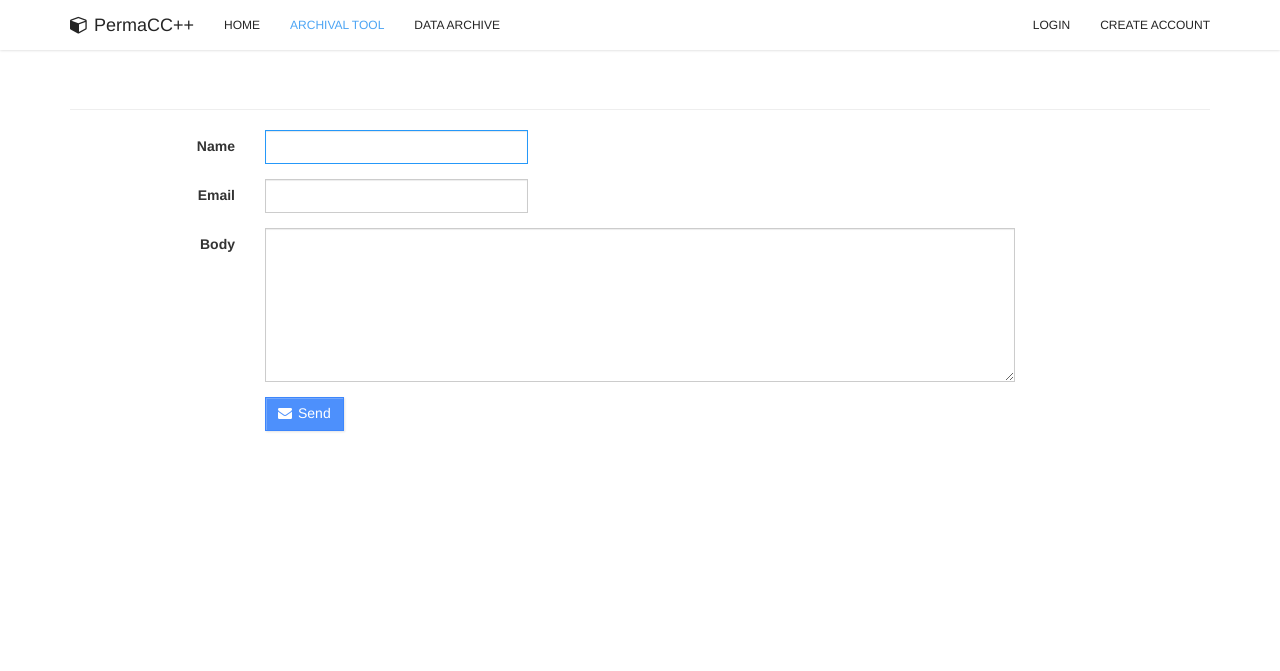
After one commit to HackHarvard-AutoArchival/Web, a Node server app: page /autoTool in a window 1280 px wide. The commit adds this page. Shown: the top 671 px of the page. Run offline with Node 20, Linux system fonts and the light colour scheme; some libraries are stand-ins or nearby versions.

Commit message:
Add controller and autotool view.

```diff
--- a/app.js
+++ b/app.js
@@ -29,7 +29,7 @@ var homeController = require('./controllers/home');
 var userController = require('./controllers/user');
 var apiController = require('./controllers/api');
 var contactController = require('./controllers/contact');
-var fileController = require('./controllers/file');
+var archiveController = require('./controllers/archival');
 /**
  * API keys and Passport configuration.
  */
@@ -95,10 +95,10 @@ app.use(function(req, res, next) {
 app.use(express.static(path.join(__dirname, 'public'), { maxAge: 31557600000 }));
 
 /**
-* Test
+* Archival Tool route
 */
 
-app.get('/files', fileController.file);
+app.get('/autoTool', archiveController.index);
 
 
 /**
--- /dev/null
+++ b/controllers/archival.js
@@ -0,0 +1,10 @@
+/**
+ * GET /
+ * File page.
+ */
+
+exports.index = function(req, res) {
+  res.render('autoTool', {
+    title: 'Archival Tool'
+  });
+};
--- /dev/null
+++ b/views/autoTool.jade
@@ -0,0 +1,25 @@
+extends layout
+
+block content
+  .page-header
+    h3
+
+  form.form-horizontal(role='form', method='POST')
+    input(type='hidden', name='_csrf', value=_csrf)
+    .form-group
+      label(class='col-sm-2 control-label', for='name') Name
+      .col-sm-3
+        input.form-control(type='text', name='name', id='name', autofocus=true)
+    .form-group
+      label(class='col-sm-2 control-label', for='email') Email
+      .col-sm-3
+        input.form-control(type='text', name='email', id='email')
+    .form-group
+      label(class='col-sm-2 control-label', for='message') Body
+      .col-sm-8
+        textarea.form-control(type='text', name='message', id='message', rows='7')
+    .form-group
+      .col-sm-offset-2.col-sm-8
+        button.btn.btn-primary(type='submit')
+          i.fa.fa-envelope
+          | Send
--- a/views/file.jade
+++ /dev/null
@@ -1 +0,0 @@
-<h1> test </h1>
--- a/views/home.jade
+++ b/views/home.jade
@@ -1,8 +1,8 @@
 extends layout
 
 block content
-  h1 Hackathon Starter
-  p.lead A boilerplate for Node.js web applications.
+  h1 Automated bulk archival for XML
+  p.lead Its like Perma.cc, but better.
   hr
   .row
     .col-sm-6
--- a/views/partials/header.jade
+++ b/views/partials/header.jade
@@ -8,15 +8,15 @@
         span.icon-bar
       a.navbar-brand(href='/')
         i.fa.fa-cube
-        | Project name
+        | PermaCC++
     .collapse.navbar-collapse
       ul.nav.navbar-nav
         li(class=title=='Home'?'active':undefined)
           a(href='/') Home
-        li(class=title=='API Examples'?'active':undefined)
-          a(href='/api') API Examples
-        li(class=title=='Contact'?'active':undefined)
-          a(href='/contact') Contact
+        li(class=title=='Archival Tool'?'active':undefined)
+          a(href='/autoTool') Archival Tool
+        li(class=title=='Data Archive'?'active':undefined)
+          a(href='/contact') Data Archive
       ul.nav.navbar-nav.navbar-right
         if !user
           li(class=title=='Login'?'active':undefined)
```
Also changed, not shown: controllers/file.js (deleted, +0 -10 lines), 1 other file.
